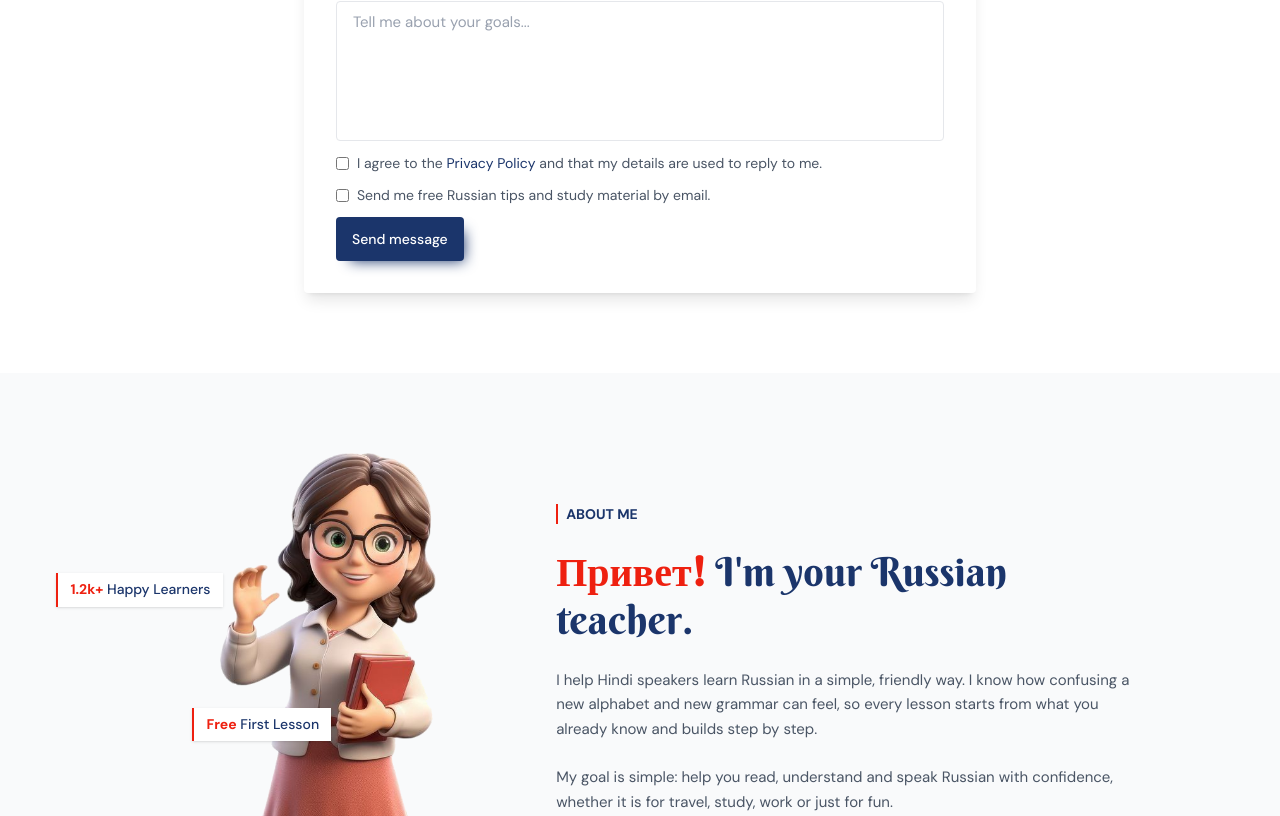
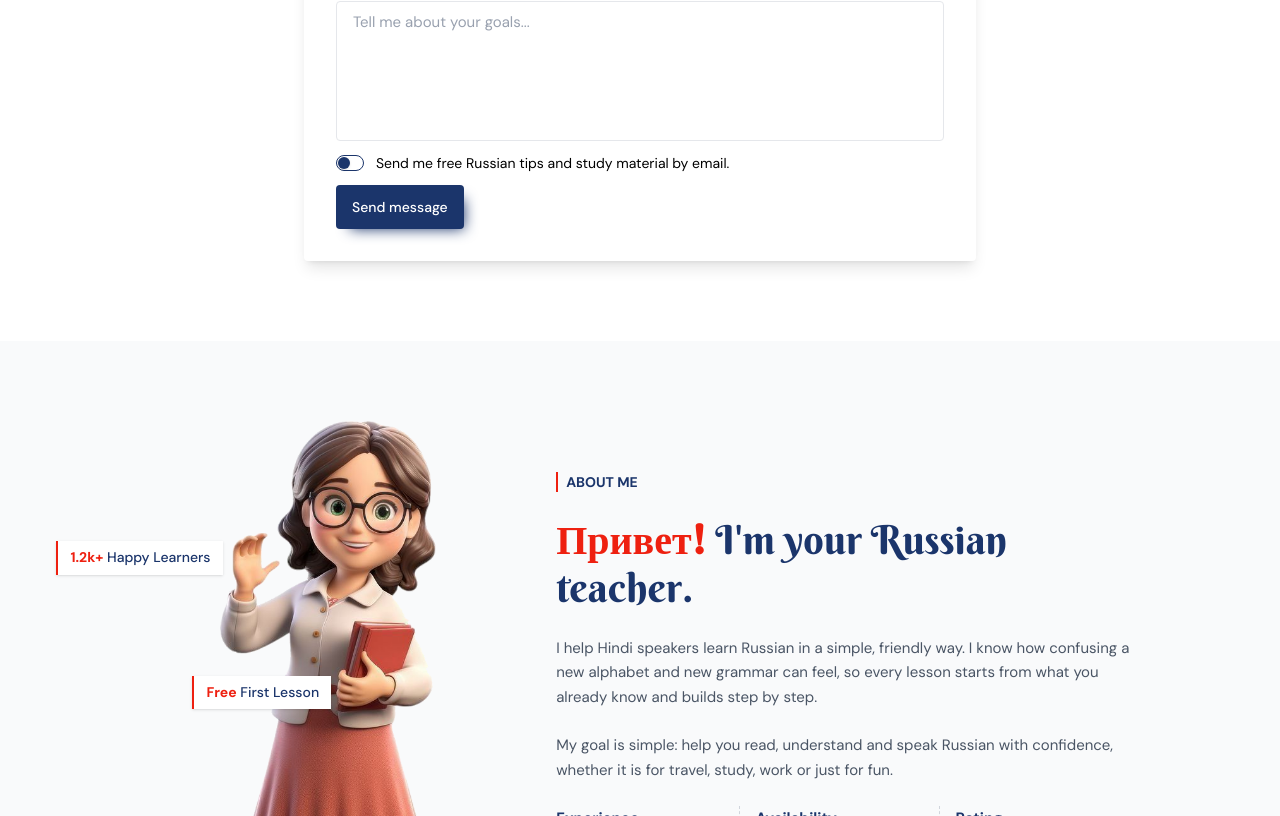
Before and after one commit to sandeepkamara12/Tutor, a React (Vite) app: page / in a window 1280 px wide. Shown: the part 7324-8140 px from the top of the page. Built offline with nearby package versions, Linux system fonts and the light colour scheme; no server answers.

Commit message:
remove constant field from enquiry form

```diff
--- a/src/components/Enquiry.jsx
+++ b/src/components/Enquiry.jsx
@@ -38,7 +38,6 @@ const empty = {
     interest: '',
     level: '',
     message: '',
-    consent: false,
     newsletter: false,
 };
 
@@ -77,7 +76,6 @@ export default function Enquiry() {
         if (form.name.trim().length < 2) found.name = 'Please enter your name.';
         if (!/^[^\s@]+@[^\s@]+\.[^\s@]+$/.test(form.email.trim())) found.email = 'Please enter a valid email.';
         if (form.message.trim().length < 10) found.message = 'Please write at least 10 characters.';
-        if (!form.consent) found.consent = 'Please accept the privacy policy.';
         return found;
     };
 
@@ -117,7 +115,7 @@ export default function Enquiry() {
     return (
         <section
             id="enquiry"
-            className="z-40 relative py-12 lg:py-20 flex items-center flex-wrap"
+            className="py-12 lg:py-20 flex items-center flex-wrap"
         >
             <div className="custom-container relative z-40">
 
@@ -374,18 +372,31 @@ export default function Enquiry() {
                             <textarea name="message" rows={5} value={form.message} onChange={change} placeholder="Tell me about your goals..." className={inputClass} />
                         </Field>
 
-                        <label className="flex items-start gap-2 text-sm text-gray-600">
-                            <input type="checkbox" name="consent" checked={form.consent} onChange={change} className="mt-1" />
-                            <span>
-                                I agree to the <a href="#" className="text-russian-dark-blue hover:text-russian-red">Privacy Policy</a> and that my details are used to reply to me.
-                            </span>
-                        </label>
-                        {errors.consent && <span className="text-sm text-russian-red -mt-2">{errors.consent}</span>}
+                        <div className="flex items-center gap-x-3">
+                            <label
+                                htmlFor="newsletter"
+                                className="relative inline-block w-7 h-4 cursor-pointer"
+                            >
+                                <input
+                                    type="checkbox"
+                                    id="newsletter"
+                                    name="newsletter"
+                                    checked={Boolean(form?.newsletter)}
+                                    onChange={change}
+                                    className="peer sr-only"
+                                />
 
-                        <label className="flex items-start gap-2 text-sm text-gray-600">
+                                <span className="absolute inset-0 border border-russian-dark-blue rounded-full transition-colors duration-200 ease-in-out peer-checked:bg-russian-dark-blue peer-disabled:opacity-50 peer-disabled:pointer-events-none"></span>
+                                <span className="absolute top-1/2 left-0 translate-x-0.5 -translate-y-1/2 size-3 bg-russian-dark-blue rounded-full shadow-sm transition-transform duration-200 ease-in-out peer-checked:translate-x-3.5 peer-checked:bg-white"></span>
+
+                            </label>
+                            <label htmlFor="newsletter" className="text-sm text-muted-foreground-1 cursor-pointer">Send me free Russian tips and study material by email.</label>
+                        </div>
+
+                        {/* <label className="flex items-start gap-2 text-sm text-gray-600">
                             <input type="checkbox" name="newsletter" checked={form.newsletter} onChange={change} className="mt-1" />
                             <span>Send me free Russian tips and study material by email.</span>
-                        </label>
+                        </label> */}
 
                         <button type="submit" disabled={status === 'sending'} className="button button-russian-blue w-fit disabled:opacity-60">
                             <span>{status === 'sending' ? 'Sending...' : 'Send message'}</span>
--- a/src/components/Newsletter.jsx
+++ b/src/components/Newsletter.jsx
@@ -133,9 +133,16 @@ const Newsletter = () => {
 
             </div>
 
-            <p className="text-xs text-gray-500 text-left">
-              By subscribing you agree to receive our weekly newsletter. You can unsubscribe at any time.
-            </p>
+            <motion.p
+            {...animationTop}
+            transition={{
+              ...animationTop.transition,
+              delay: 0.15,
+            }}
+            className="text-xs"
+          >
+            By subscribing you agree to receive our weekly newsletter. You can unsubscribe at any time.
+          </motion.p>
 
             {message && (
               <p
@@ -152,16 +159,7 @@ const Newsletter = () => {
             )}
           </form>
 
-          <motion.p
-            {...animationTop}
-            transition={{
-              ...animationTop.transition,
-              delay: 0.15,
-            }}
-            className="text-sm"
-          >
-            Join our Russian learning community.
-          </motion.p>
+
 
         </div>
       </div>
--- a/src/index.css
+++ b/src/index.css
@@ -54,6 +54,7 @@
   .menu-item {
     @apply font-medium text-15 text-russian-dark-blue hover:text-russian-red focus:text-russian-blue;
   }
+
   .menu-item.active {
     @apply text-russian-red;
   }
@@ -190,5 +191,5 @@ html {
    5. Testimonial Styles
 ======================================== */
 .testi-content {
-  @apply w-full w-auto md:opacity-0 md:flex md:h-1/2 md:top-0 md:absolute md:z-40 md:translate-x-[-20px] md:transition-[opacity,transform] md:duration-[600ms] md:ease-[ease]
+  @apply w-full md:opacity-0 md:flex md:h-1/2 md:top-0 md:absolute md:z-40 md:-translate-x-5 md:transition-[opacity,transform] md:duration-600 md:ease-[ease]
 }
```
